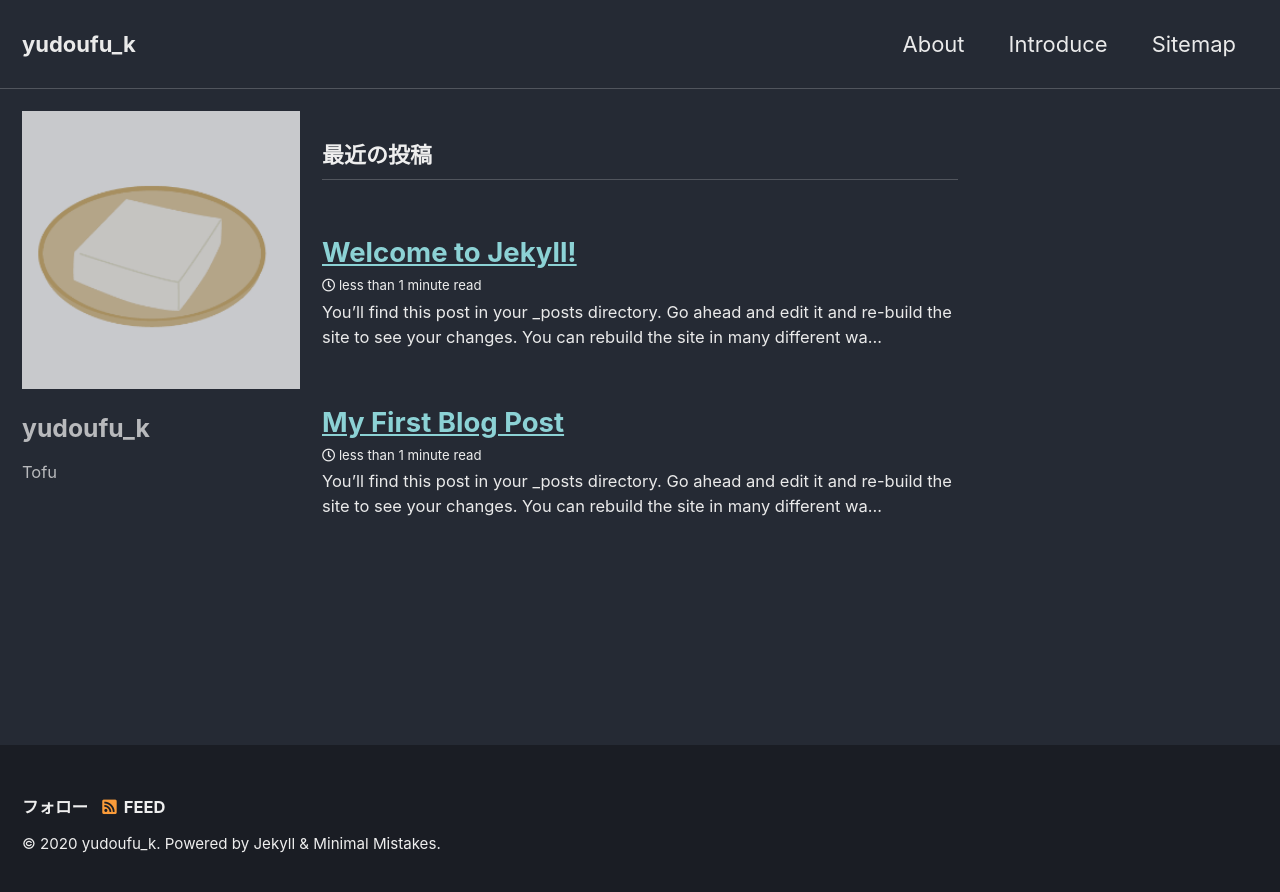
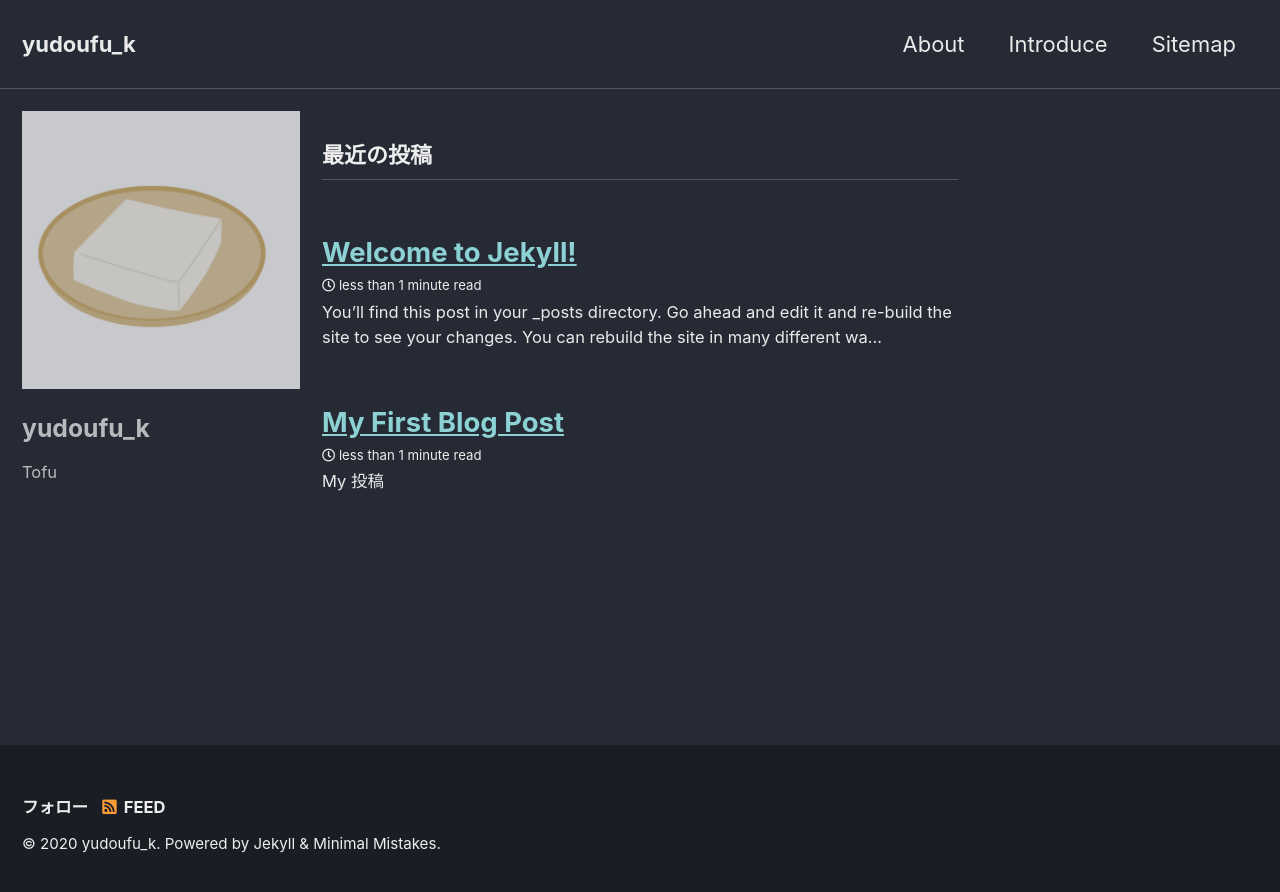
Before and after one commit to ydorf/ydorf.github.io, a Jekyll site: the page built from index.markdown, in a window 1280 px wide. Shown: the top 892 px of the page. Built offline with Jekyll 4.4.1, drawn with Linux system fonts in a browser that asks for light colours; cached includes are drawn as plain includes; the list of posts is cut into pages by our own code.

Commit message:
test sub

```diff
--- a/_posts/2019-08-11-my_first_post.md
+++ b/_posts/2019-08-11-my_first_post.md
@@ -2,11 +2,4 @@
 layout: post
 title: My First Blog Post
 ---
-You'll find this post in your `_posts` directory. Go ahead and edit it and re-build
-the site to see your changes. You can rebuild the site in many different ways, but
-the most common way is to run `jekyll serve`, which launches a web server and
-auto-regenerates your site when a file is updated.
-
-To add new posts, simply add a file in the `_posts` directory that follows the
-convention `YYYY-MM-DD-name-of-post.ext` and includes the necessary front matter.
-Take a look at the source for this post to get an idea about how it works.
+My 投稿
```
